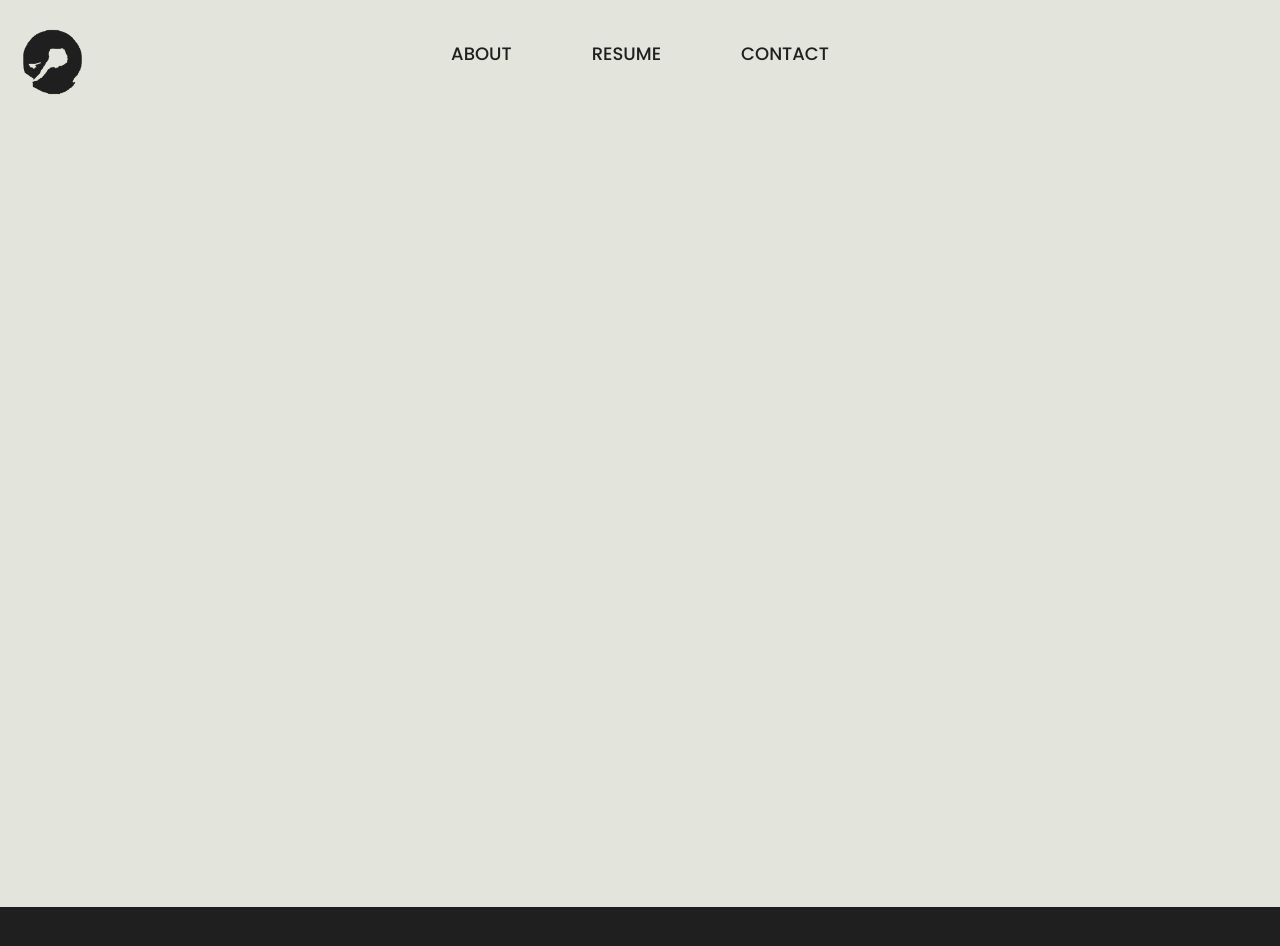
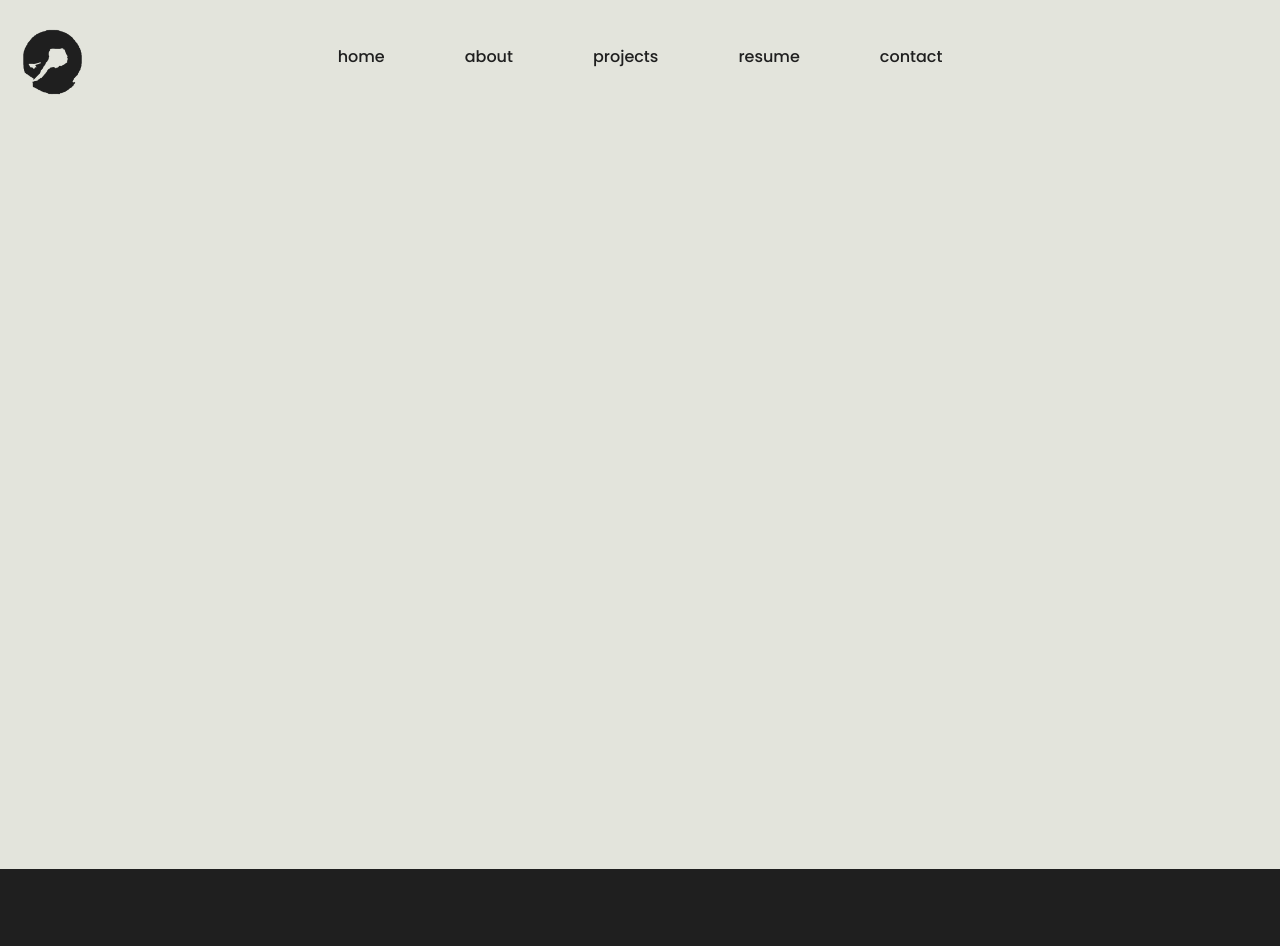
Before and after one commit to michaelsalton/michaels-website, a Next.js app: page / in a window 1280 px wide. Shown: the top 946 px of the page. Built offline with nearby package versions, Linux system fonts and the light colour scheme.

Commit message:
done with nav bar

```diff
--- /dev/null
+++ b/src/app/components/Navbar.module.css
@@ -0,0 +1,24 @@
+/* Navbar.module.css */
+
+.navbar {
+    display: flex;
+    justify-content: center;
+    align-items: center;
+    padding-top: 45px;
+    list-style-type: none;
+    margin: 0;
+    background-color: rgb(227, 228, 220);
+}
+
+.navItem {
+    margin: 0 40px;
+}
+
+.navItem a {
+    color: #1f1f1f;
+    text-decoration: none;
+}
+
+.navItem a:hover {
+    color: white;
+}
--- /dev/null
+++ b/src/app/components/Navbar.tsx
@@ -0,0 +1,27 @@
+import React from 'react';
+import Link from 'next/link';
+import styles from './Navbar.module.css'; // Import your CSS module
+
+function Navbar() {
+    return (
+        <ul className={styles.navbar}>
+            <li className={styles.navItem}>
+                <Link href="/home">home</Link>
+            </li>
+            <li className={styles.navItem}>
+                <Link href="/about">about</Link>
+            </li>
+            <li className={styles.navItem}>
+                <Link href="/projects">projects</Link>
+            </li>
+            <li className={styles.navItem}>
+                <Link href="/resume">resume</Link>
+            </li>
+            <li className={styles.navItem}>
+                <Link href="/contact">contact</Link>
+            </li>
+        </ul>
+    );
+}
+
+export default Navbar;
--- a/src/app/layout.tsx
+++ b/src/app/layout.tsx
@@ -1,11 +1,13 @@
 import './globals.css';
 import type { Metadata } from 'next'
 import { Header } from './header';
+import Navbar from './components/Navbar'
 import Head from 'next/head';
 import {Poppins} from 'next/font/google'
 const poppins = Poppins({
   subsets: ["latin"],
   weight: ["100", "300", "500", "700", "900"]
+
 });
 
 export const metadata: Metadata = {
--- a/src/app/page.tsx
+++ b/src/app/page.tsx
@@ -1,17 +1,12 @@
 import React from 'react';
 import Image from 'next/image'
 import logo from './logo_white.png'
-
+import Navbar from './components/Navbar'
 
 export default function Home() {
   return (
     <div className="overflow-hidden">
-      {/* Navigation Bar */}
-      <div className="navbar">
-        <a href="#" className="text-black">ABOUT</a>
-        <a href="#" className="text-black">RESUME</a>
-        <a href="#" className="text-black">CONTACT</a>
-      </div>
+      <Navbar/>
       <Image
         src={logo}
         width={65}
```
